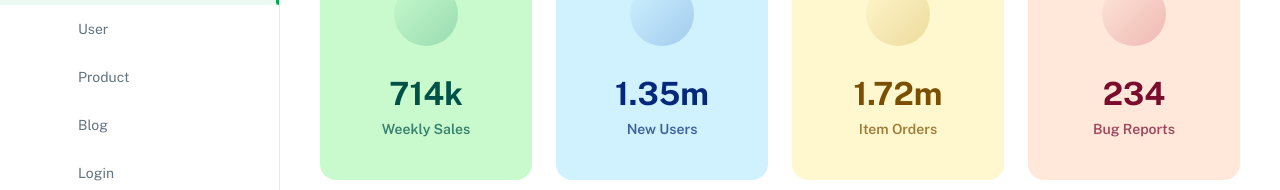
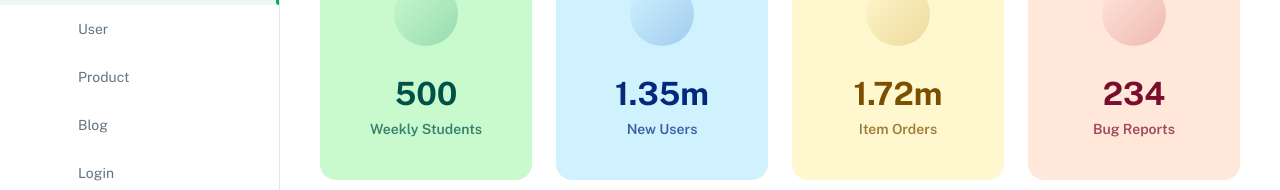
Before and after one commit to Ayush7614/Tutorhuntz-test, a React (Create React App) app: page /dashboard/app in a window 1280 px wide. Shown: the part 250-440 px from the top of the page. Built offline with nearby package versions, Linux system fonts and the light colour scheme; a web font is replaced by a local one.

Commit message:
added codebase

```diff
--- a/src/components/_dashboard/app/AppWeeklySales.js
+++ b/src/components/_dashboard/app/AppWeeklySales.js
@@ -34,7 +34,7 @@ const IconWrapperStyle = styled('div')(({ theme }) => ({
 
 // ----------------------------------------------------------------------
 
-const TOTAL = 714000;
+const TOTAL = 500;
 
 export default function AppWeeklySales() {
   return (
@@ -44,7 +44,7 @@ export default function AppWeeklySales() {
       </IconWrapperStyle>
       <Typography variant="h3">{fShortenNumber(TOTAL)}</Typography>
       <Typography variant="subtitle2" sx={{ opacity: 0.72 }}>
-        Weekly Sales
+        Weekly Students
       </Typography>
     </RootStyle>
   );
--- a/src/components/authentication/AuthSocial.js
+++ b/src/components/authentication/AuthSocial.js
@@ -12,7 +12,7 @@ export default function AuthSocial() {
     <>
       <Stack direction="row" spacing={2}>
         <Button fullWidth size="large" color="inherit" variant="outlined">
-          <Icon icon={googleFill} color="#DF3E30" height={24} />
+          <Icon icon={googleFill}  color="#DF3E30" height={24} />
         </Button>
 
         <Button fullWidth size="large" color="inherit" variant="outlined">
```
